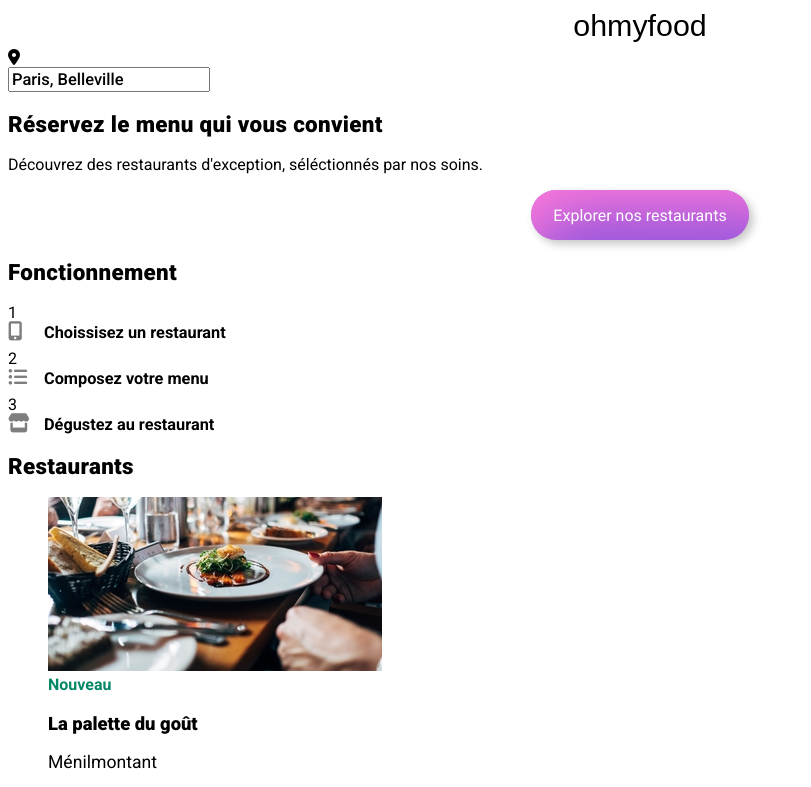
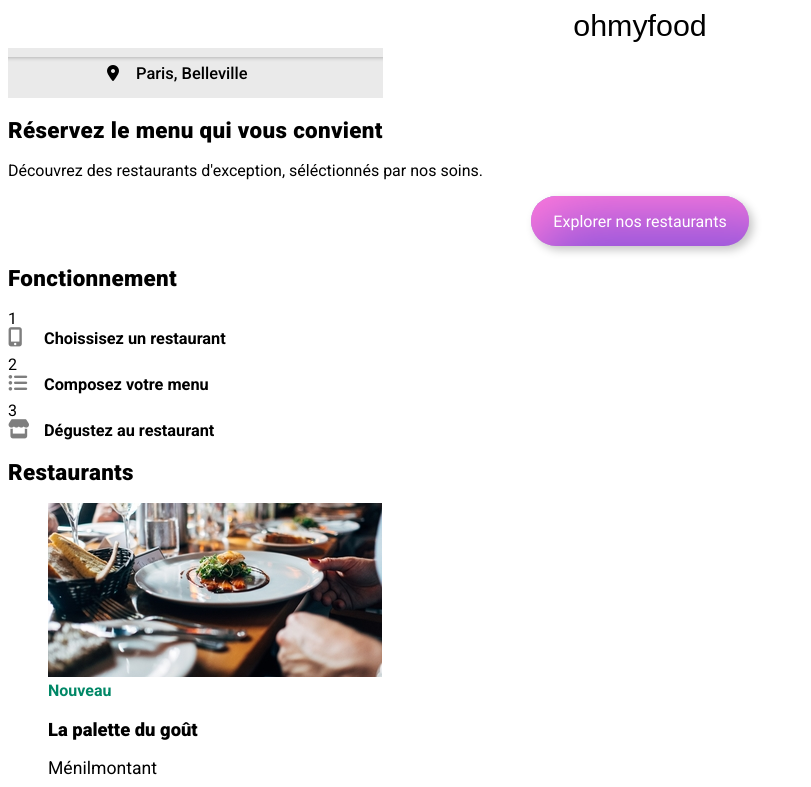
Before and after one commit to developineta/inetamagone_3_26022021, a website: page index.html in a window 1280 px wide. Shown: the top 787 px of the page, without its empty margins (0-811 px from the left). Drawn offline with Linux system fonts and the light colour scheme; a web font is replaced by a local one.

Commit message:
Réalisation de champ de recherche

```diff
--- a/sass/layouts/_content.scss
+++ b/sass/layouts/_content.scss
@@ -1,3 +1,31 @@
+#recherche_form {
+	display: flex; /* Pour ranger les éléments dans une ligne */
+	justify-content: center;
+	width: 375px; /* Définition de taille maximale */
+	max-height: 50px;
+	height: 100%;
+	background-color: darken($colour-background, 4.7%);
+	i {
+		padding: 17px 15px 0px 48px; /* Le positionnement de l'icone dans sa <div> */
+	}
+	.champ_recherche {
+		border: none;
+		height: 48px;
+		background-color: darken($colour-background, 4.7%);
+	}
+	&::before {
+		/* La ligne au dessus de champ de recherche */
+		content: "";
+		position: absolute;
+		top: 57px;
+		bottom: 0;
+		left: 8px;
+		right: 0;
+		width: 375px;
+		height: 5px;
+		box-shadow: 0px 10px 5px -10px darken($colour-background, 35%) inset;
+	}
+}
 .ensamble-articles a {
 	color: $colour-black;
 }
--- a/sass/utils/_variables.scss
+++ b/sass/utils/_variables.scss
@@ -5,6 +5,7 @@ $font-Sans-s: sans-serif;
 $colour-primary: #9356dc; /* Couleurs principales */
 $colour-secondary: #ff79da;
 $colour-accent: #99e2d0;
+$colour-background: #f6f6f6;
 $colour-black: #000000;
 $colour-white: #ffffff;
 
```
Also changed, not shown: css/style.css, 1 other file.
